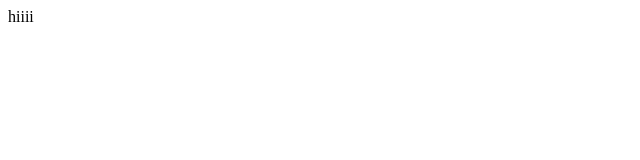
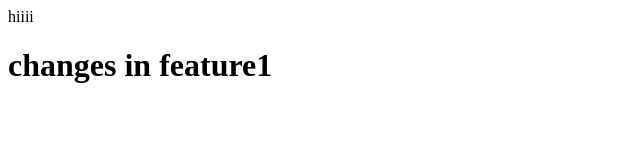
Before and after one commit to DusnamoniNandini/LocalRepo, a plain HTML site: page index.html in a window 1280 px wide. Shown: the whole page, without its empty margins (0-640 px from the left). Drawn offline with Linux system fonts and the light colour scheme.

Commit message:
changes in feature1 branch

```diff
--- a/index.html
+++ b/index.html
@@ -1 +1,2 @@
 <p>hiiii</p>
+<h1>changes in feature1</h1>
```
